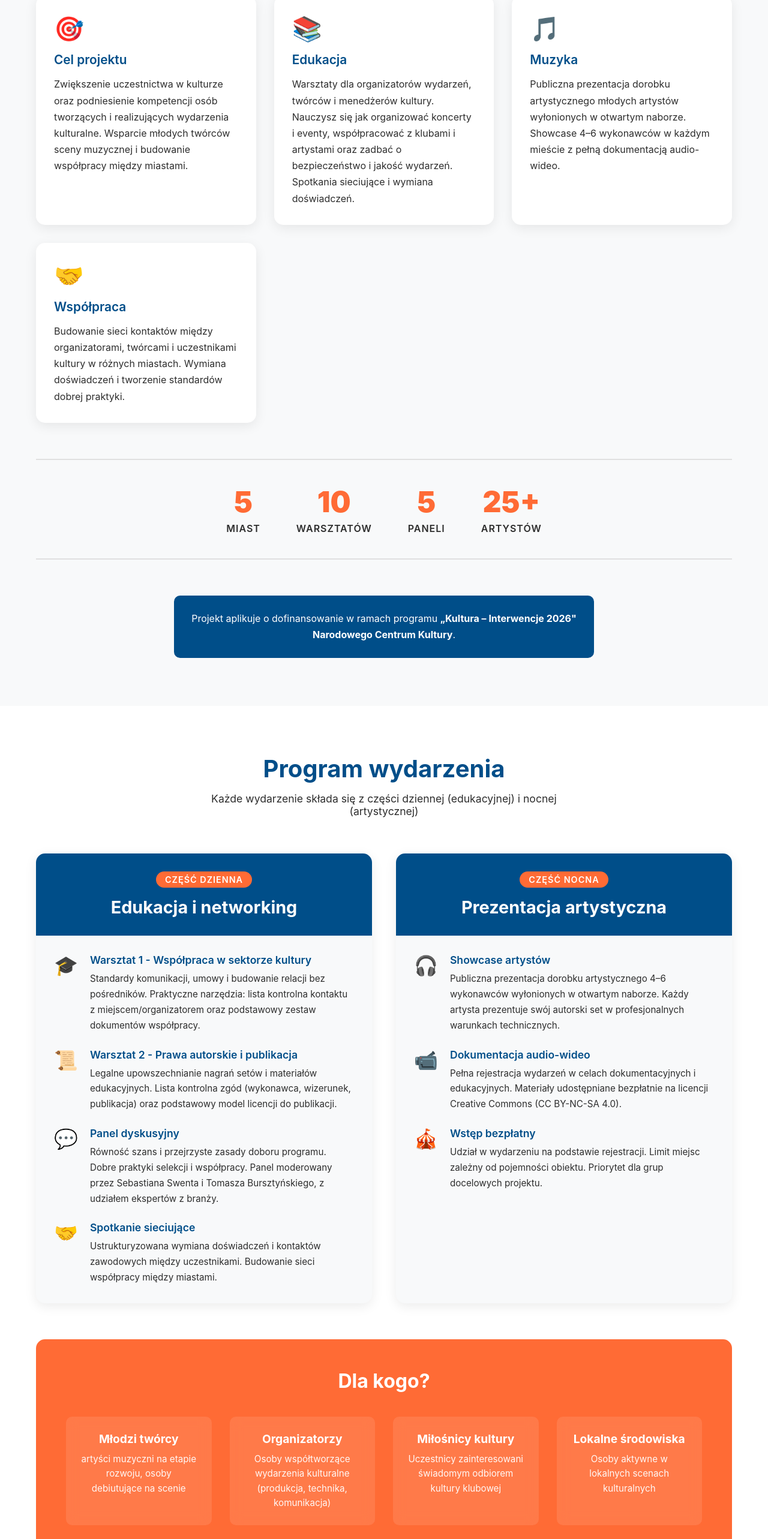
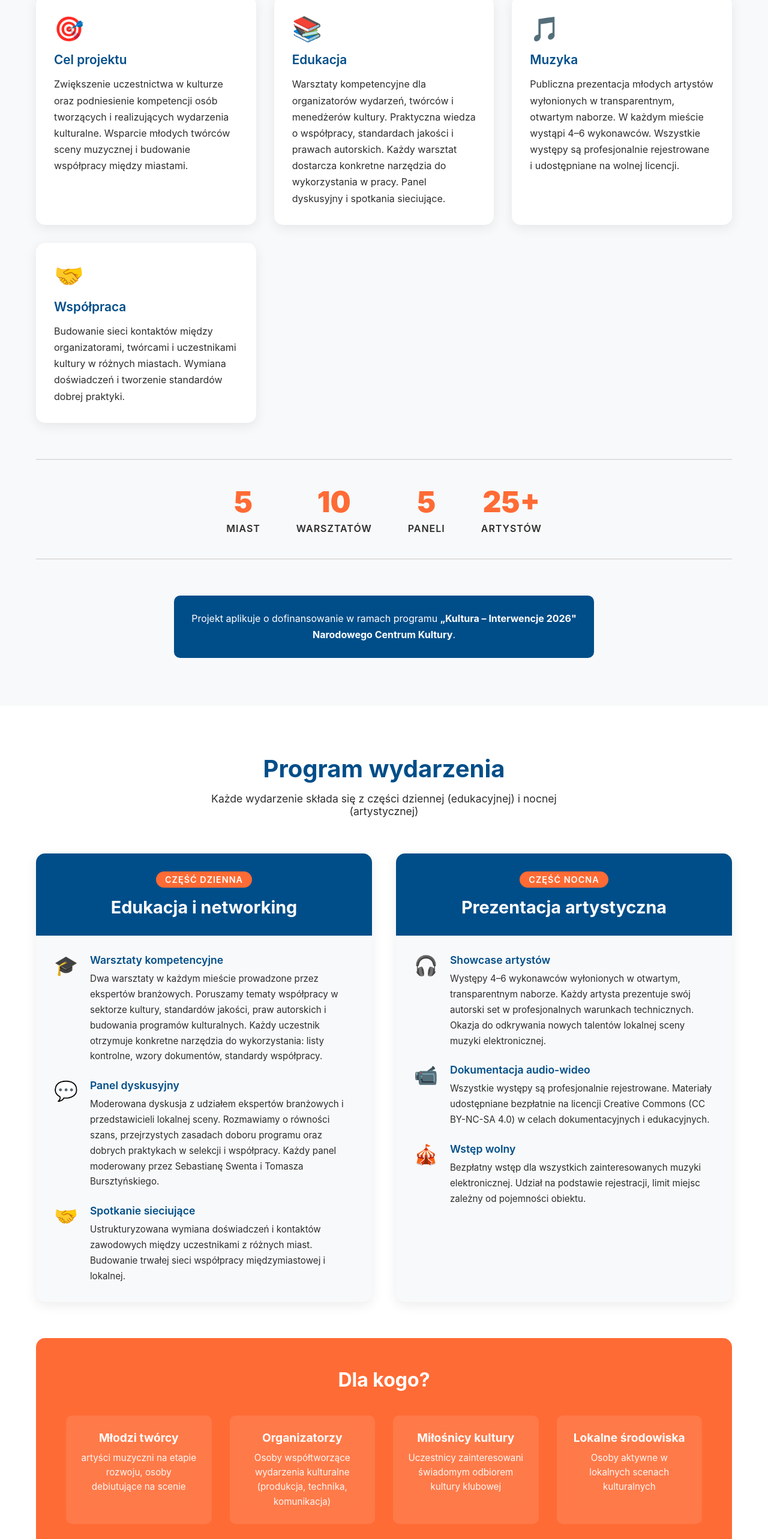
Before and after one commit to placebo-collective/tujesthouse, a Next.js app: page / in a window 1280 px wide. Shown: the part 880-3446 px from the top of the page at 60% size. Built offline with nearby package versions, Linux system fonts and the light colour scheme.

Commit message:
Update form descriptions and accessibility information across multiple components for clarity and inclusivity

```diff
--- a/src/components/forms/DJApplicationForm.tsx
+++ b/src/components/forms/DJApplicationForm.tsx
@@ -78,8 +78,9 @@ export default function DJApplicationForm() {
     <form className={styles.form} onSubmit={handleSubmit}>
       <h3 className={styles.formTitle}>Zgłoszenie artysty</h3>
       <p className={styles.formDesc}>
-        Wypełnij formularz, aby wziąć udział w otwartym naborze wykonawców. W każdym mieście
-        wybierzemy 4–6 artystów do prezentacji artystycznej.
+        Wypełnij formularz, aby wziąć udział w otwartym naborze wykonawców. Wybierzemy 4–6
+        artystów w każdym mieście do prezentacji artystycznej. Nabory są transparentne i oparte o
+        jasne kryteria.
       </p>
 
       <div className={styles.formGroup}>
--- a/src/components/forms/WorkshopRegistrationForm.tsx
+++ b/src/components/forms/WorkshopRegistrationForm.tsx
@@ -109,8 +109,8 @@ export default function WorkshopRegistrationForm() {
     <form className={styles.form} onSubmit={handleSubmit}>
       <h3 className={styles.formTitle}>Rejestracja na warsztaty</h3>
       <p className={styles.formDesc}>
-        Zapisz się na część dzienną wydarzenia - warsztaty kompetencyjne, panel dyskusyjny i
-        spotkanie sieciujące. Miejsca ograniczone!
+        Zapisz się na część dzienną wydarzenia - dwa warsztaty kompetencyjne, panel dyskusyjny i
+        spotkanie sieciujące. Bezpłatny udział na podstawie rejestracji. Miejsca ograniczone!
       </p>
 
       <div className={styles.formGroup}>
--- a/src/components/layout/Footer.tsx
+++ b/src/components/layout/Footer.tsx
@@ -57,11 +57,10 @@ export default function Footer() {
           <p>
             &copy; {currentYear} {SITE_NAME}. Wszystkie prawa zastrzeżone.
           </p>
-          <p>Materiały na licencji CC BY-NC-SA 4.0</p>
           <p>
             Projekt aplikuje o dofinansowanie w ramach programu „Kultura – Interwencje 2026”{' '}
             Narodowego Centrum Kultury
-          </p>
+          </p>{' '}
         </div>
       </div>
     </footer>
--- a/src/components/sections/AboutSection.tsx
+++ b/src/components/sections/AboutSection.tsx
@@ -29,9 +29,10 @@ export default function AboutSection() {
             <div className={styles.icon}>📚</div>
             <h3>Edukacja</h3>
             <p>
-              Warsztaty dla organizatorów wydarzeń, twórców i menedżerów kultury. Nauczysz się jak
-              organizować koncerty i eventy, współpracować z klubami i artystami oraz zadbać o
-              bezpieczeństwo i jakość wydarzeń. Spotkania sieciujące i wymiana doświadczeń.
+              Warsztaty kompetencyjne dla organizatorów wydarzeń, twórców i menedżerów kultury.
+              Praktyczna wiedza o współpracy, standardach jakości i prawach autorskich. Każdy warsztat
+              dostarcza konkretne narzędzia do wykorzystania w pracy. Panel dyskusyjny i spotkania
+              sieciujące.
             </p>
           </div>
 
@@ -39,8 +40,9 @@ export default function AboutSection() {
             <div className={styles.icon}>🎵</div>
             <h3>Muzyka</h3>
             <p>
-              Publiczna prezentacja dorobku artystycznego młodych artystów wyłonionych w otwartym
-              naborze. Showcase 4–6 wykonawców w każdym mieście z pełną dokumentacją audio-wideo.
+              Publiczna prezentacja młodych artystów wyłonionych w transparentnym, otwartym naborze.
+              W każdym mieście wystąpi 4–6 wykonawców. Wszystkie występy są profesjonalnie
+              rejestrowane i udostępniane na wolnej licencji.
             </p>
           </div>
 
--- a/src/components/sections/ProgramSection.tsx
+++ b/src/components/sections/ProgramSection.tsx
@@ -19,23 +19,12 @@ export default function ProgramSection() {
               <div className={styles.item}>
                 <div className={styles.itemIcon}>🎓</div>
                 <div>
-                  <h4>Warsztat 1 - Współpraca w sektorze kultury</h4>
+                  <h4>Warsztaty kompetencyjne</h4>
                   <p>
-                    Standardy komunikacji, umowy i budowanie relacji bez pośredników. Praktyczne
-                    narzędzia: lista kontrolna kontaktu z miejscem/organizatorem oraz podstawowy
-                    zestaw dokumentów współpracy.
-                  </p>
-                </div>
-              </div>
-
-              <div className={styles.item}>
-                <div className={styles.itemIcon}>📜</div>
-                <div>
-                  <h4>Warsztat 2 - Prawa autorskie i publikacja</h4>
-                  <p>
-                    Legalne upowszechnianie nagrań setów i materiałów edukacyjnych. Lista kontrolna
-                    zgód (wykonawca, wizerunek, publikacja) oraz podstawowy model licencji do
-                    publikacji.
+                    Dwa warsztaty w każdym mieście prowadzone przez ekspertów branżowych. Poruszamy
+                    tematy współpracy w sektorze kultury, standardów jakości, praw autorskich i budowania
+                    programów kulturalnych. Każdy uczestnik otrzymuje konkretne narzędzia do wykorzystania:
+                    listy kontrolne, wzory dokumentów, standardy współpracy.
                   </p>
                 </div>
               </div>
@@ -45,9 +34,10 @@ export default function ProgramSection() {
                 <div>
                   <h4>Panel dyskusyjny</h4>
                   <p>
-                    Równość szans i przejrzyste zasady doboru programu. Dobre praktyki selekcji i
-                    współpracy. Panel moderowany przez Sebastiana Swenta i Tomasza Bursztyńskiego, z
-                    udziałem ekspertów z branży.
+                    Moderowana dyskusja z udziałem ekspertów branżowych i przedstawicieli lokalnej sceny.
+                    Rozmawiamy o równości szans, przejrzystych zasadach doboru programu oraz dobrych
+                    praktykach w selekcji i współpracy. Każdy panel moderowany przez Sebastianę Swenta i
+                    Tomasza Bursztyńskiego.
                   </p>
                 </div>
               </div>
@@ -57,8 +47,8 @@ export default function ProgramSection() {
                 <div>
                   <h4>Spotkanie sieciujące</h4>
                   <p>
-                    Ustrukturyzowana wymiana doświadczeń i kontaktów zawodowych między uczestnikami.
-                    Budowanie sieci współpracy między miastami.
+                    Ustrukturyzowana wymiana doświadczeń i kontaktów zawodowych między uczestnikami z
+                    różnych miast. Budowanie trwałej sieci współpracy międzymiastowej i lokalnej.
                   </p>
                 </div>
               </div>
@@ -76,9 +66,9 @@ export default function ProgramSection() {
                 <div>
                   <h4>Showcase artystów</h4>
                   <p>
-                    Publiczna prezentacja dorobku artystycznego 4–6 wykonawców wyłonionych w
-                    otwartym naborze. Każdy artysta prezentuje swój autorski set w profesjonalnych
-                    warunkach technicznych.
+                    Występy 4–6 wykonawców wyłonionych w otwartym, transparentnym naborze. Każdy
+                    artysta prezentuje swój autorski set w profesjonalnych warunkach technicznych.
+                    Okazja do odkrywania nowych talentów lokalnej sceny muzyki elektronicznej.
                   </p>
                 </div>
               </div>
@@ -88,8 +78,9 @@ export default function ProgramSection() {
                 <div>
                   <h4>Dokumentacja audio-wideo</h4>
                   <p>
-                    Pełna rejestracja wydarzeń w celach dokumentacyjnych i edukacyjnych. Materiały
-                    udostępniane bezpłatnie na licencji Creative Commons (CC BY-NC-SA 4.0).
+                    Wszystkie występy są profesjonalnie rejestrowane. Materiały udostępniane
+                    bezpłatnie na licencji Creative Commons (CC BY-NC-SA 4.0) w celach
+                    dokumentacyjnych i edukacyjnych.
                   </p>
                 </div>
               </div>
@@ -97,10 +88,10 @@ export default function ProgramSection() {
               <div className={styles.item}>
                 <div className={styles.itemIcon}>🎪</div>
                 <div>
-                  <h4>Wstęp bezpłatny</h4>
+                  <h4>Wstęp wolny</h4>
                   <p>
-                    Udział w wydarzeniu na podstawie rejestracji. Limit miejsc zależny od pojemności
-                    obiektu. Priorytet dla grup docelowych projektu.
+                    Bezpłatny wstęp dla wszystkich zainteresowanych muzyki elektronicznej. Udział na
+                    podstawie rejestracji, limit miejsc zależny od pojemności obiektu.
                   </p>
                 </div>
               </div>
--- a/src/lib/constants.ts
+++ b/src/lib/constants.ts
@@ -4,7 +4,7 @@ export const SITE_DESCRIPTION =
   'Cykl wydarzeń kulturowych łączących edukację, muzykę elektroniczną i rozwój sceny klubowej w Polsce. Maj-wrzesień 2026 w pięciu miastach: Warszawa, Wrocław, Poznań, Kraków, Toruń.';
 
 export const CITIES = [
-  { name: 'Warszawa', month: 'Maj 2026', venue: 'Karma Bar / Chmury' },
+  { name: 'Warszawa', month: 'Maj 2026', venue: 'Karma Bar lub Chmury' },
   { name: 'Wrocław', month: 'Czerwiec 2026', venue: 'Klub Transformator' },
   { name: 'Poznań', month: 'Lipiec 2026', venue: 'House Szkolna' },
   { name: 'Kraków', month: 'Sierpień 2026', venue: 'NOCE KRK' },
```
Also changed, not shown: src/components/sections/CitiesSection.tsx (+4 -4 lines).
